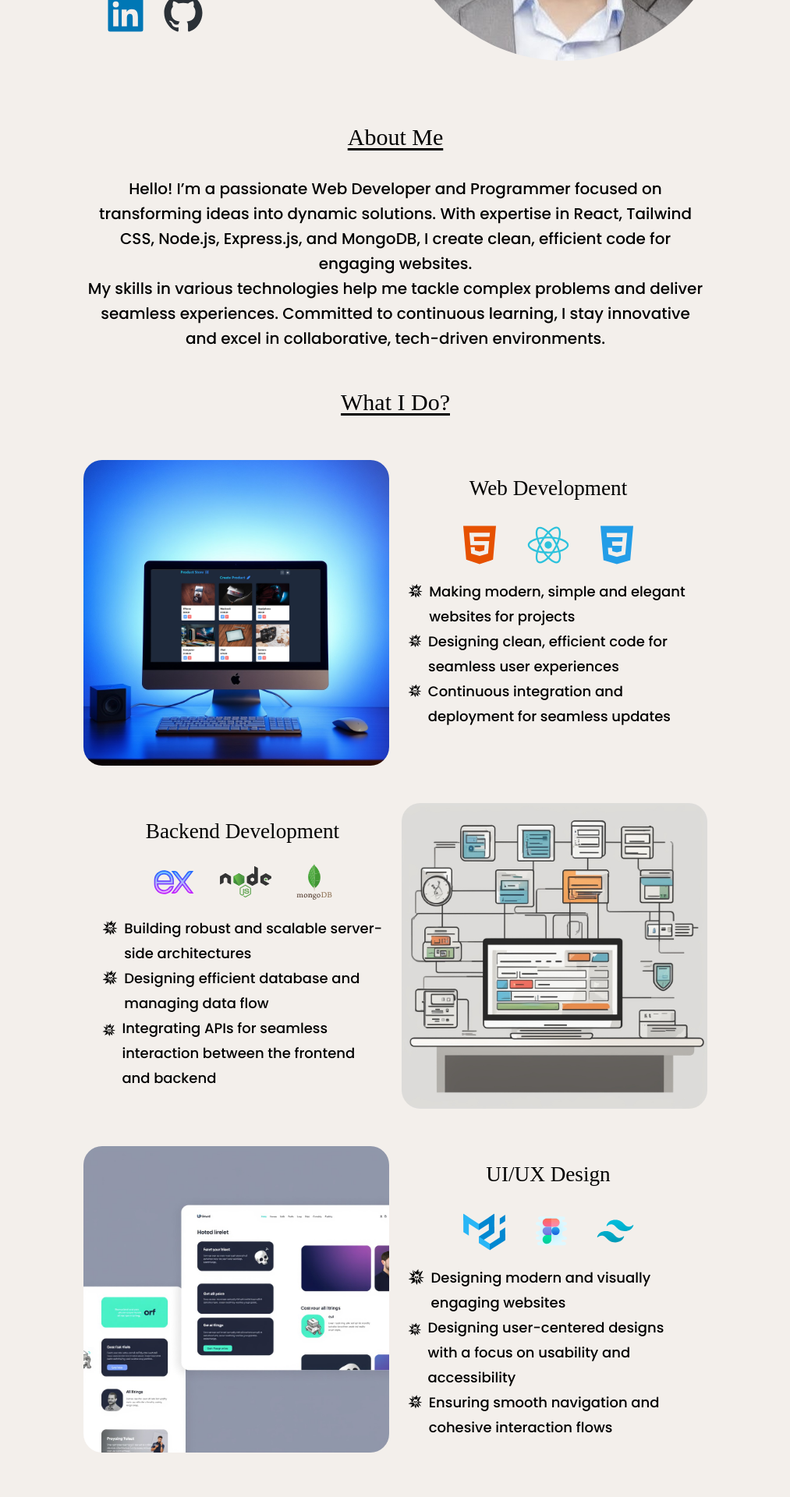
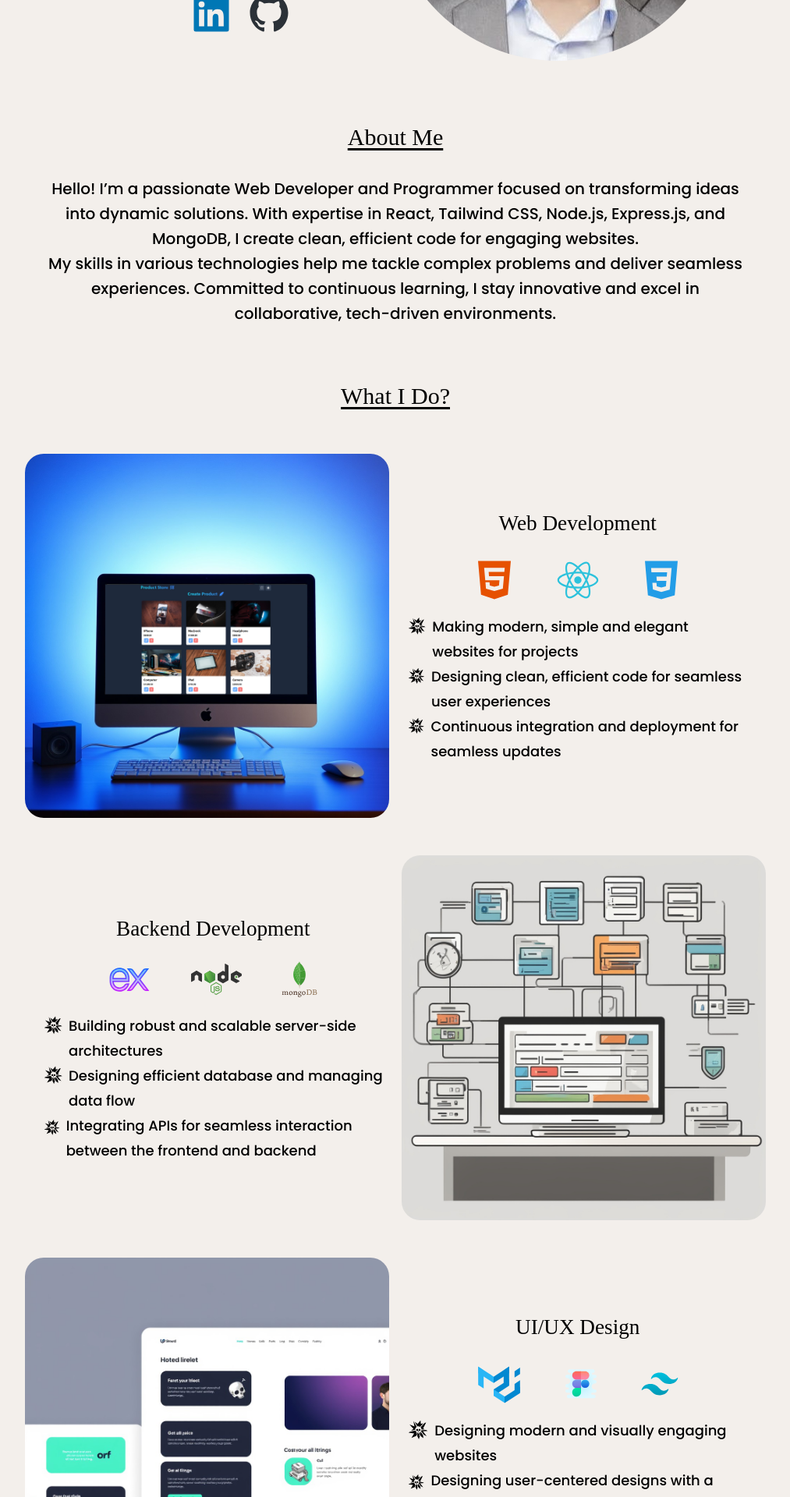
Before and after one commit to Acolytezzz/portfolio, a React (Vite) app: page / in a window 1280 px wide. Shown: the part 480-2400 px from the top of the page at 78% size, without its empty margins (133-1146 px from the left). Built offline with nearby package versions, Linux system fonts and the light colour scheme; a web font is replaced by a local one.

Commit message:
Responsive Test

```diff
--- a/src/App.jsx
+++ b/src/App.jsx
@@ -13,10 +13,12 @@ function App() {
 
   // bg-[#f3efeb] dark:bg-[#212432]
 
+  //w-[100%] md:w-[90%] lg:w-[80%] xl:w-[70%]
+
   return (
     <div className={!dark ? "" : "dark"}>
       <div className="bg-[#f3efeb] dark:bg-[#212432] overflow-x-hidden">
-        <div className="flex flex-col items-center mx-auto w-[100%] md:w-[90%] lg:w-[80%] xl:w-[70%] ">
+        <div className="flex flex-col items-center mx-auto ">
           <Navbar />
           <Routes>
             <Route path="/" element={<HomePage />} />
--- a/src/contents/Home/AboutMe.jsx
+++ b/src/contents/Home/AboutMe.jsx
@@ -1,7 +1,10 @@
 export default function AboutMe() {
   return (
-    <div className="flex flex-col items-center my-6 px-12">
-      <p className="text-3xl dark:text-white font-Cantora  underline underline-offset-4 mb-8">About Me</p>
+    <div className="flex justify-center items-center">
+      <div className="flex flex-col items-center my-6 px-4 sm:px-12 w-full max-w-[1000px]">
+        <p className="text-3xl dark:text-white font-Cantora  underline underline-offset-4 mb-8">
+          About Me
+        </p>
         <p className="text-xl dark:text-white font-Poppins font-medium leading-8 text-center">
           Hello! I’m a passionate Web Developer and Programmer focused on
           transforming ideas into dynamic solutions. With expertise in React,
@@ -12,5 +15,6 @@ export default function AboutMe() {
           excel in collaborative, tech-driven environments.
         </p>
       </div>
+    </div>
   );
 }
--- a/src/contents/Home/HeroContent.jsx
+++ b/src/contents/Home/HeroContent.jsx
@@ -9,8 +9,8 @@ export default function HeroContent() {
 
   return (
     <div className="flex justify-center items-center">
-      <div className="flex justify-between py-10 w-full max-w-[950px]">
-        <div className="my-auto">
+      <div className="flex  flex-col tab:flex-row justify-center items-center py-10 w-full max-w-[1000px] px-4">
+        <div className="my-auto w-full sm:w-[35rem] tab:w-auto">
           <p className="text-3xl dark:text-white font-Cantora  leading-10 mb-4">
             Hello, I am <br /> Aman Shrestha <br /> Web Developer & Programmer
           </p>
@@ -36,7 +36,7 @@ export default function HeroContent() {
           <p className=" text-xl dark:text-white font-bold font-Poppins">
             @FindMe At:
           </p>
-          <div className="flex my-3 ml-16">
+          <div className="flex justify-center my-3 ml-16">
             <a
               href="https://www.linkedin.com/in/aman-shrestha-103b72192/"
               target="_blank"
@@ -49,7 +49,7 @@ export default function HeroContent() {
           </div>
         </div>
         <div>
-          <img src={HeroImage} alt="hero-img" className="rounded-full m-4" />
+          <img src={HeroImage} alt="hero-img" className="rounded-full sm:m-4" />
         </div>
       </div>
     </div>
--- a/src/contents/Home/WhatIdo.jsx
+++ b/src/contents/Home/WhatIdo.jsx
@@ -14,17 +14,18 @@ import tailwindCSS from "../../images/tailwind.svg";
 
 export default function WhatIdo() {
   return (
-    <div className="flex flex-col items-center my-12 px-12">
+    <div className="flex justify-center items-center">
+      <div className="flex flex-col items-center my-12  sm:px-12 w-full max-w-[1050px]">
         <p className="text-3xl dark:text-white font-Cantora underline underline-offset-4 mb-12">
           What I Do?
         </p>
-      <div className="flex justify-center mb-8">
+        <div className="flex flex-col tab:flex-row justify-center items-center mb-8">
           <img
             src={webDev}
             alt="webDevImg"
-          className="w-[49%] rounded-3xl my-2"
+            className="w-[30rem] tab:w-[49%] rounded-3xl my-2"
           />
-        <div className="w-[49%] m-2 p-4">
+          <div className="max-w-[35rem] tab:w-[49%] m-2 p-4">
             <p className="text-[1.7rem] dark:text-white font-Cantora text-center mb-6">
               Web Development
             </p>
@@ -35,21 +36,26 @@ export default function WhatIdo() {
             </div>
 
             <p className="flex items-start text-lg dark:text-white font-Poppins font-medium leading-8">
-            <GiStarSkull className="text-3xl mr-2" /> Making modern, simple and
-            elegant websites for projects
+              <GiStarSkull className="text-3xl mr-2" /> Making modern, simple
+              and elegant websites for projects
             </p>
             <p className="flex items-start text-lg dark:text-white font-Poppins font-medium leading-8">
-            <GiStarSkull className="text-3xl mr-2" /> Designing clean, efficient
-            code for seamless user experiences
+              <GiStarSkull className="text-3xl mr-2" /> Designing clean,
+              efficient code for seamless user experiences
             </p>
             <p className="flex items-start text-lg dark:text-white font-Poppins font-medium leading-8">
-            <GiStarSkull className="text-3xl mr-2" /> Continuous integration and
-            deployment for seamless updates
+              <GiStarSkull className="text-3xl mr-2" /> Continuous integration
+              and deployment for seamless updates
             </p>
           </div>
         </div>
-      <div className="flex justify-center mb-8">
-        <div className="w-[49%] m-2 p-4">
+        <div className="flex flex-col tab:flex-row justify-center items-center mb-8">
+        <img
+            src={backend}
+            alt="backendImg"
+            className="w-[30rem] rounded-3xl my-2 block tab:hidden"
+          />
+          <div className="max-w-[35rem] tab:w-[49%] m-2 p-4">
             <p className="text-[1.7rem] dark:text-white font-Cantora text-center">
               Backend Development
             </p>
@@ -75,16 +81,16 @@ export default function WhatIdo() {
           <img
             src={backend}
             alt="backendImg"
-          className="w-[49%] rounded-3xl my-2"
+            className="w-[49%] rounded-3xl my-2 hidden tab:block"
           />
         </div>
-      <div className="flex justify-center mb-8">
+        <div className="flex flex-col tab:flex-row justify-center items-center mb-8">
           <img
             src={design}
             alt="webDevImg"
-          className="w-[49%] rounded-3xl my-2"
+            className="w-[30rem] tab:w-[49%] rounded-3xl my-2"
           />
-        <div className="w-[49%] m-2 p-4">
+          <div className="max-w-[35rem] tab:w-[49%] m-2 p-4">
             <p className="text-[1.7rem] dark:text-white font-Cantora text-center mb-6">
               UI/UX Design
             </p>
@@ -103,9 +109,10 @@ export default function WhatIdo() {
               designs with a focus on usability and accessibility
             </p>
             <p className="flex items-start text-lg dark:text-white font-Poppins font-medium leading-8">
-            <GiStarSkull className="text-3xl mr-2" /> Ensuring smooth navigation
-            and cohesive interaction flows
+              <GiStarSkull className="text-3xl mr-2" /> Ensuring smooth
+              navigation and cohesive interaction flows
             </p>
+          </div>
         </div>
       </div>
     </div>
--- a/src/contents/Project/MyProjects.jsx
+++ b/src/contents/Project/MyProjects.jsx
@@ -1,6 +1,7 @@
 export default function MyProjects() {
   return (
-    <div className="flex flex-col items-center my-10 px-12">
+    <div className="flex justify-center items-center ">
+      <div className="flex flex-col items-center mt-10 mb-6 p-4 sm:px-12 w-full max-w-[1000px]">
         <p className="text-3xl dark:text-white font-Cantora  underline underline-offset-4 my-8">
           My Projects
         </p>
@@ -11,5 +12,6 @@ export default function MyProjects() {
           efficient code for engaging websites.
         </p>
       </div>
+    </div>
   );
 }
--- a/src/contents/Project/ProjectCards.jsx
+++ b/src/contents/Project/ProjectCards.jsx
@@ -15,8 +15,9 @@ export default function ProjectCards() {
   const dark = useToggleDarkMode((state) => state.dark);
 
   return (
-    <div className=" grid grid-cols-1 md:grid-cols-2  place-items-center">
-      <div className="bg-[#505050ce] dark:bg-[#B6B6B6] w-[370px] h-[450px] m-16 rounded-[35px] overflow-hidden transition duration-300 hover:-translate-y-5">
+    <div className="flex justify-center items-center">
+      <div className=" grid grid-cols-1 md:grid-cols-2 px-4 sm:p-0 place-items-center w-full max-w-[900px]">
+        <div className="bg-[#505050ce] dark:bg-[#B6B6B6] w-[370px] h-[450px] rounded-[35px] overflow-hidden transition duration-300 hover:-translate-y-5">
           <a href="https://crud-modern.onrender.com/" target="_blank">
             {!dark ? (
               <img
@@ -101,5 +102,6 @@ export default function ProjectCards() {
           </div>
         </div>
       </div>
+    </div>
   );
 }
--- a/tailwind.config.js
+++ b/tailwind.config.js
@@ -11,6 +11,7 @@ export default {
       screens: {
         sm: "576px",
         md: "768px",
+        tab: "870px",
         lg: "992px",
         xl: "1200px",
       },
```
Lines whose indentation alone changed are shown as unchanged.
